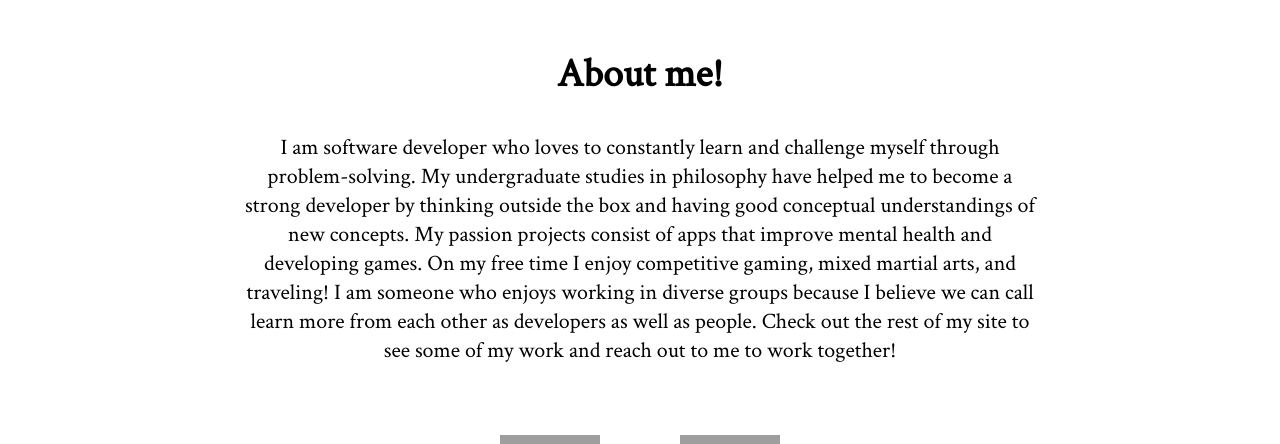
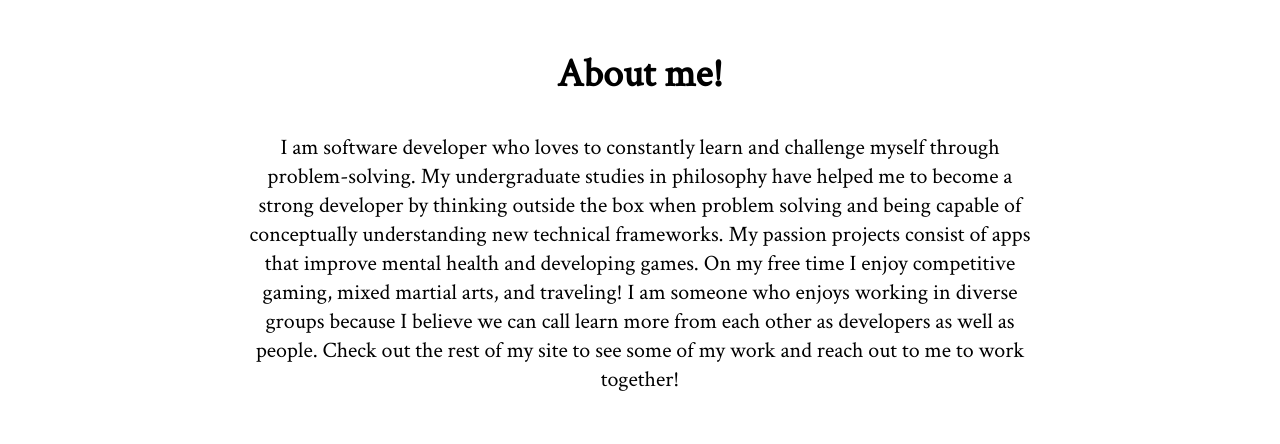
Before and after one commit to rizekj12/joshuaRizekPortfolio, a React (Create React App) app: page / in a window 1280 px wide. Shown: the part 780-1224 px from the top of the page. Built offline with nearby package versions, Linux system fonts and the light colour scheme; grey boxes are pictures that could not be loaded.

Commit message:
changed a sentence in about me

```diff
--- a/src/components/AboutMe.jsx
+++ b/src/components/AboutMe.jsx
@@ -6,7 +6,7 @@ export default function AboutMe() {
         <section className="aboutMeSect" id="about-me">
             <div className="aboutMeDiv">
                 <h1 className="aboutMeHeader">About me!</h1>
-                <p className="aboutMePara">I am software developer who loves to constantly learn and challenge myself through problem-solving. My undergraduate studies in philosophy have helped me to become a strong developer by thinking outside the box and having good conceptual understandings of new concepts.  My passion projects consist of apps that improve mental health and developing games. On my free time I enjoy competitive gaming, mixed martial arts, and traveling! I am someone who enjoys working in diverse groups because I believe we can call learn more from each other as developers as well as people. Check out the rest of my site to see some of my work and reach out to me to work together! </p>
+                <p className="aboutMePara">I am software developer who loves to constantly learn and challenge myself through problem-solving. My undergraduate studies in philosophy have helped me to become a strong developer by thinking outside the box when problem solving and being capable of conceptually understanding new technical frameworks.  My passion projects consist of apps that improve mental health and developing games. On my free time I enjoy competitive gaming, mixed martial arts, and traveling! I am someone who enjoys working in diverse groups because I believe we can call learn more from each other as developers as well as people. Check out the rest of my site to see some of my work and reach out to me to work together! </p>
             </div>
             <div className="resourceDiv">
                 <a
```
